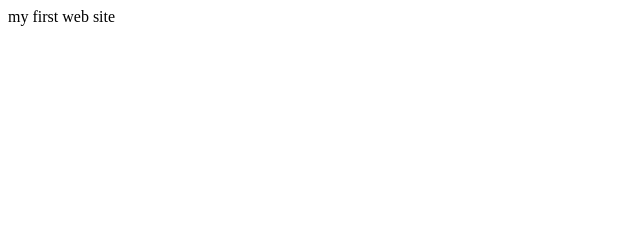
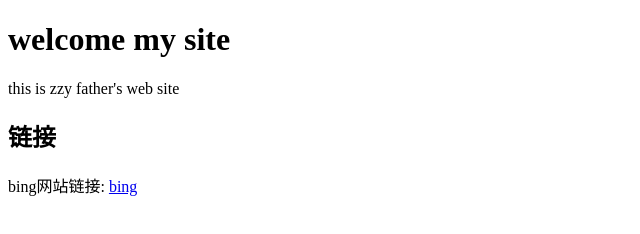
Before and after one commit to nidusprime/nidusprime.github.io, a plain HTML site: page html/first .html in a window 1280 px wide. Shown: the whole page, without its empty margins (0-640 px from the left). Drawn offline with Linux system fonts and the light colour scheme.

Commit message:
Add files via upload

```diff
--- a/html/first .html
+++ b/html/first .html
@@ -1 +1,19 @@
-<p> my first web site</p>
+<!DOCTYPE html>
+<html>
+
+<head>
+<title>my first web site</title>
+</head>
+
+<body>
+
+<h1>welcome my site</h1>
+<p>this is zzy father's web site </p>
+
+<h2>
+
+<h2>链接</h2>
+<p>bing网站链接: <a href="http://www.bing.com">bing</a></p>
+
+</body>
+</html>
```
